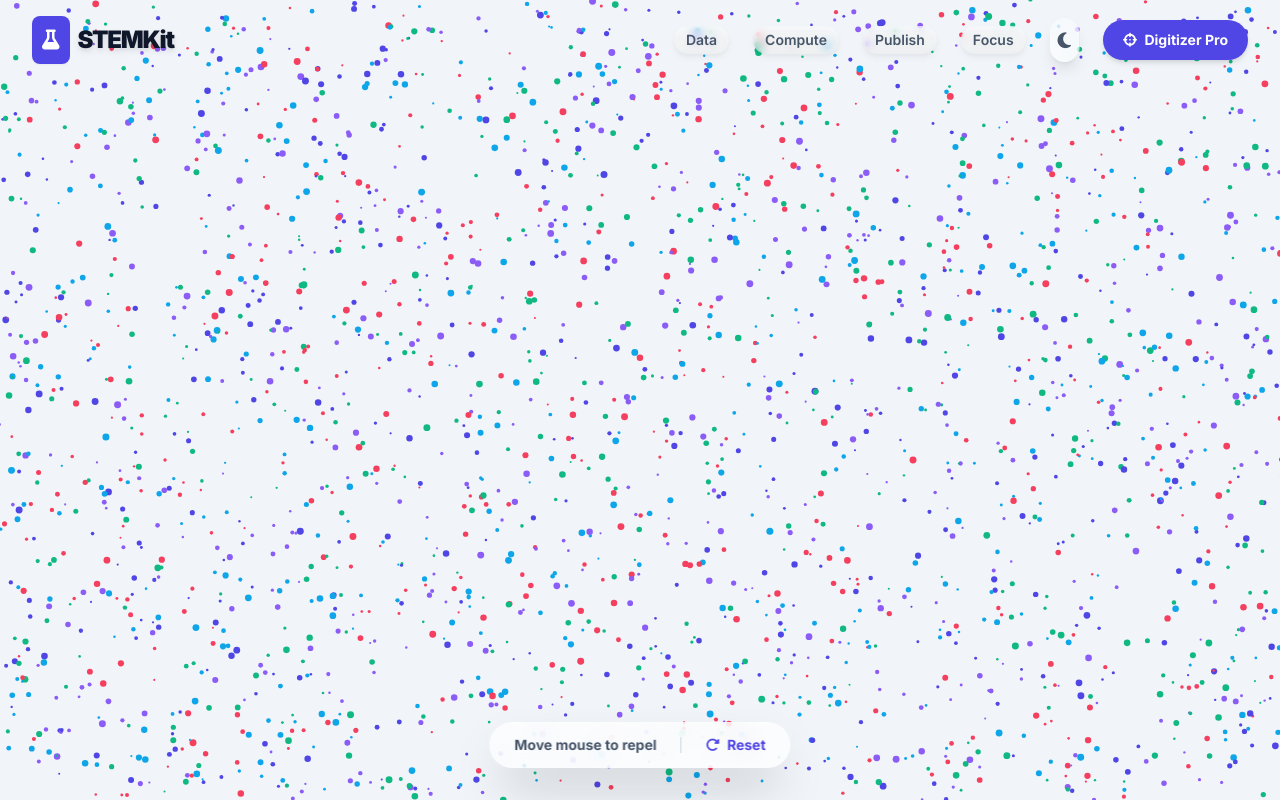
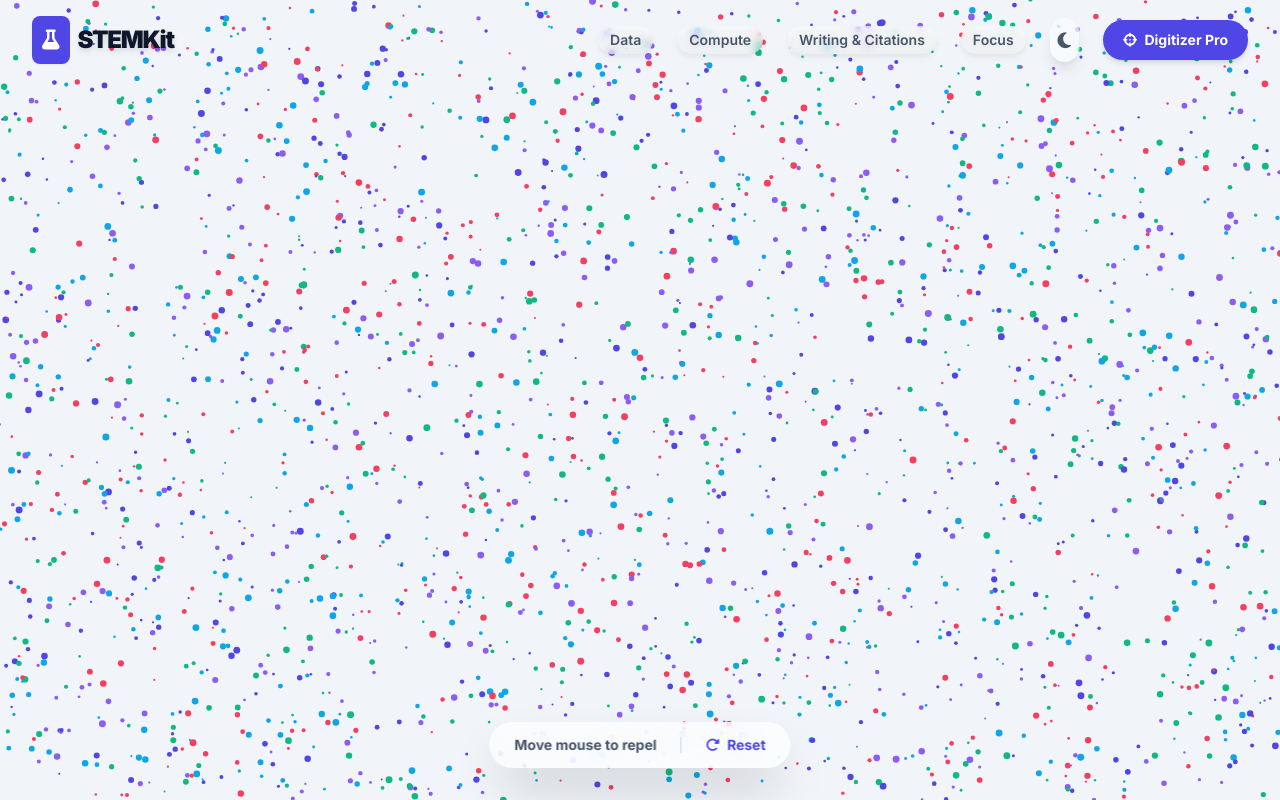
Before and after one commit to LD-Shell/stemkit, a plain HTML site: page sandbox.html in a window 1280 px wide. Drawn offline with Linux system fonts and the light colour scheme.

```diff
--- a/sandbox.html
+++ b/sandbox.html
@@ -74,7 +74,7 @@
                 <div class="hidden md:flex items-center gap-6 text-sm font-semibold text-slate-600 dark:text-slate-300">
                     <a href="index.html#data-tools" class="hover:text-indigo-600 dark:hover:text-indigo-400 transition-colors drop-shadow-md bg-white/50 dark:bg-black/50 px-3 py-1 rounded-full backdrop-blur-sm">Data</a>
                     <a href="index.html#comp-tools" class="hover:text-indigo-600 dark:hover:text-indigo-400 transition-colors drop-shadow-md bg-white/50 dark:bg-black/50 px-3 py-1 rounded-full backdrop-blur-sm">Compute</a>
-                    <a href="index.html#pub-tools" class="hover:text-indigo-600 dark:hover:text-indigo-400 transition-colors drop-shadow-md bg-white/50 dark:bg-black/50 px-3 py-1 rounded-full backdrop-blur-sm">Publish</a>
+                    <a href="index.html#pub-tools" class="hover:text-indigo-600 dark:hover:text-indigo-400 transition-colors drop-shadow-md bg-white/50 dark:bg-black/50 px-3 py-1 rounded-full backdrop-blur-sm">Writing & Citations</a>
                     <a href="index.html#focus-tools" class="hover:text-indigo-600 dark:hover:text-indigo-400 transition-colors drop-shadow-md bg-white/50 dark:bg-black/50 px-3 py-1 rounded-full backdrop-blur-sm">Focus</a>
 
                     <button class="themeToggle p-2 rounded-full bg-white/50 dark:bg-black/50 hover:bg-white/80 dark:hover:bg-slate-800 backdrop-blur-md transition-colors shadow-lg" aria-label="Toggle dark mode">
@@ -103,7 +103,7 @@
             <div class="px-4 pt-2 pb-6 space-y-2 text-base font-semibold text-slate-600 dark:text-slate-300">
                 <a href="index.html#data-tools" class="mobile-link block py-3 px-4 rounded-xl hover:bg-slate-50 dark:hover:bg-slate-800 hover:text-indigo-600 transition-colors">Data & Stats</a>
                 <a href="index.html#comp-tools" class="mobile-link block py-3 px-4 rounded-xl hover:bg-slate-50 dark:hover:bg-slate-800 hover:text-indigo-600 transition-colors">Compute</a>
-                <a href="index.html#pub-tools" class="mobile-link block py-3 px-4 rounded-xl hover:bg-slate-50 dark:hover:bg-slate-800 hover:text-indigo-600 transition-colors">Publish</a>
+                <a href="index.html#pub-tools" class="mobile-link block py-3 px-4 rounded-xl hover:bg-slate-50 dark:hover:bg-slate-800 hover:text-indigo-600 transition-colors">Writing & Citations</a>
                 <a href="index.html#focus-tools" class="mobile-link block py-3 px-4 rounded-xl hover:bg-slate-50 dark:hover:bg-slate-800 hover:text-indigo-600 transition-colors">Focus & Flow</a>
                 <div class="pt-4 mt-2 border-t border-slate-100 dark:border-slate-800">
                     <a href="plot-digitizer.html" class="block text-center bg-indigo-600 hover:bg-indigo-700 text-white py-3 rounded-xl shadow-md transition-colors">Digitizer Pro</a>
```
